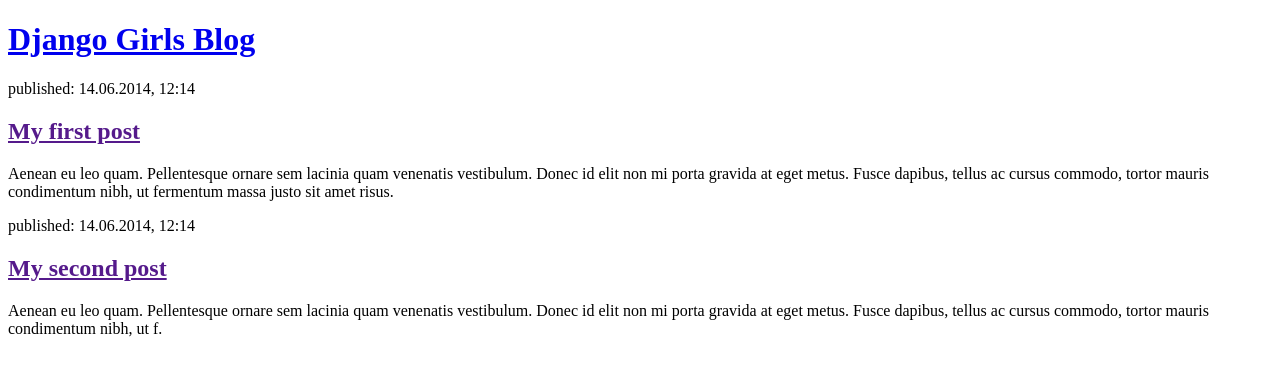
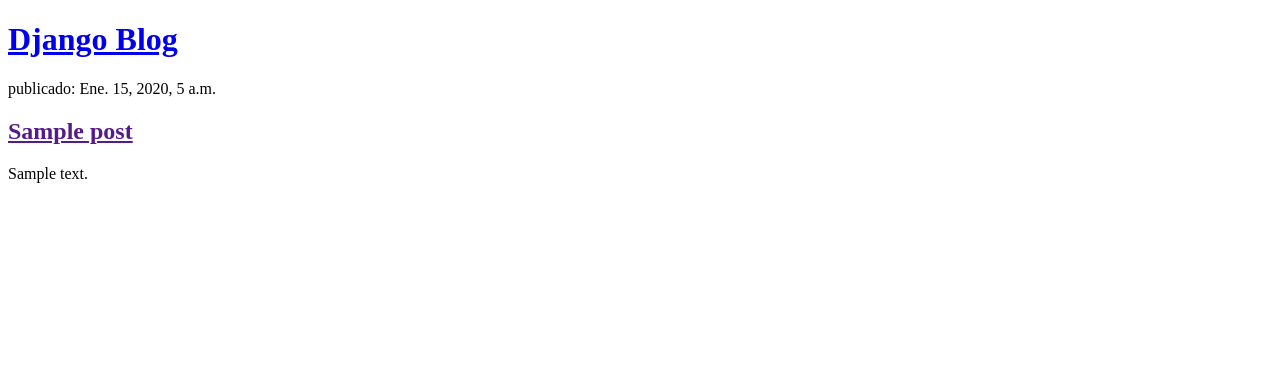
Before and after one commit to maicol-20/my-first-blog, a Django app: template blog/templates/blog/post_list.html in a window 1280 px wide. Shown: the top 376 px of the page. Run offline with Django 3.2, Linux system fonts and the light colour scheme; the template is opened without the code that fills it: values that come from a table or form of the project are taken from there, others are empty; tables that the repository leaves empty hold one stand-in row (values such as "Sample post").

Commit message:
Templates modificados para mostrar post

```diff
--- a/blog/templates/blog/post_list.html
+++ b/blog/templates/blog/post_list.html
@@ -7,27 +7,19 @@
 </head>
 <body>
   <div>
-    <h1><a href="/">Django Girls Blog</a></h1>
+    <h1><a href="/">Django Blog</a></h1>
   </div>
 
+  {% for post in posts %}
   <div>
     <p>
-      published: 14.06.2014, 12:14
+      publicado: {{ post.published_date }}
     </p>
-    <h2><a href="">My first post</a></h2>
+    <h2><a href="">{{ post.title }}</a></h2>
     <p>
-      Aenean eu leo quam. Pellentesque ornare sem lacinia quam venenatis vestibulum. Donec id elit non mi porta gravida at eget metus. Fusce dapibus, tellus ac cursus commodo, tortor mauris condimentum nibh, ut fermentum massa justo sit amet risus.
+      {{ post.text|linebreaksbr }}
     </p>
   </div>
-
-  <div>
-    <p>
-      published: 14.06.2014, 12:14
-    </p>
-    <h2><a href="">My second post</a></h2>
-    <p>
-      Aenean eu leo quam. Pellentesque ornare sem lacinia quam venenatis vestibulum. Donec id elit non mi porta gravida at eget metus. Fusce dapibus, tellus ac cursus commodo, tortor mauris condimentum nibh, ut f.
-    </p>
-  </div>
+  {% endfor %}
 </body>
 </html>
--- a/blog/views.py
+++ b/blog/views.py
@@ -1,5 +1,8 @@
 from django.shortcuts import render
+from django.utils import timezone
+from .models import Post
 
 # Create your views here.
 def post_list(request):
+    posts = Post.objects.filter(published_date__lte=timezone.now()).order_by('published_date')
     return render(request, 'blog/post_list.html', {})
```
